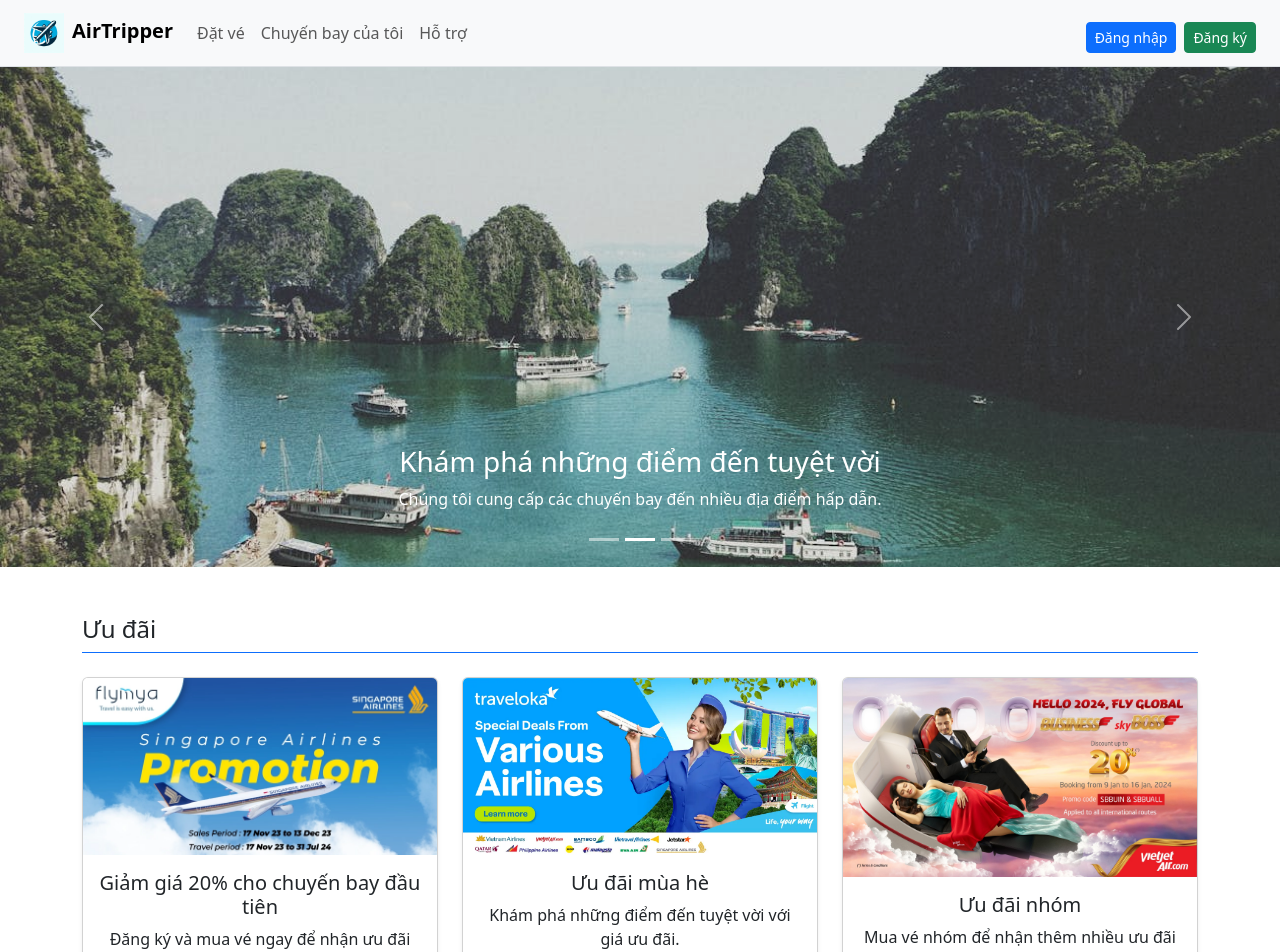
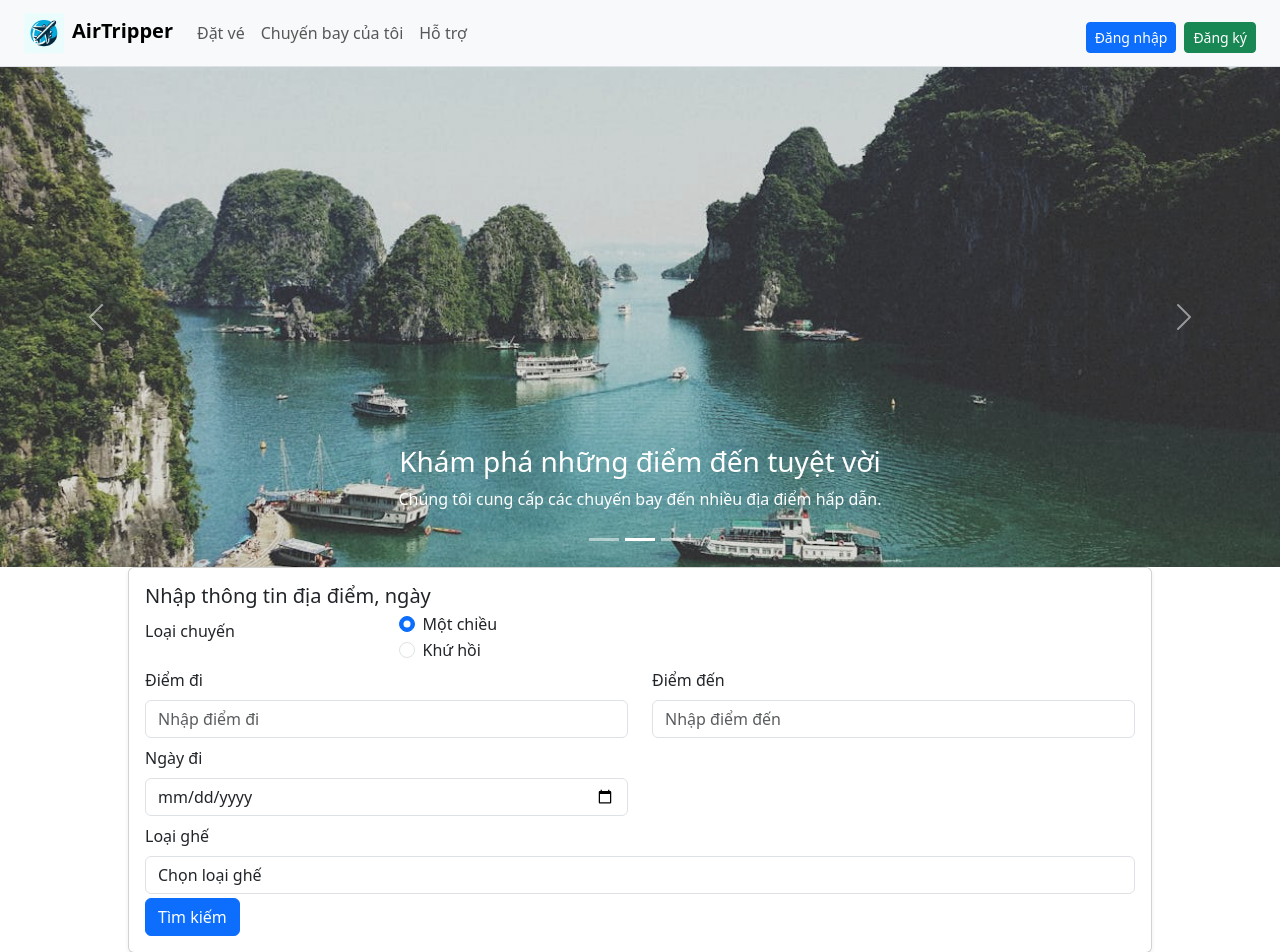
Before and after one commit to NguyenThanHoangAn/AirTicketBookingProject, a React (Create React App) app in the folder doan/: page / in a window 1280 px wide. Shown: the top 952 px of the page. Built offline with nearby package versions, Linux system fonts and the light colour scheme.

Commit message:
fifth code kha

```diff
--- a/doan/src/components/Homepage.js
+++ b/doan/src/components/Homepage.js
@@ -11,6 +11,7 @@ const Homepage = () => {
     return (
         <main>
             <Banner /> {/* Thêm Banner ở đây */}
+            <BookingSection/>
             <Container className="py-5">
                 {/* Promotions Section */}
                 <section className="mb-5">
--- a/doan/src/components/SearchFlightResult.js
+++ b/doan/src/components/SearchFlightResult.js
@@ -4,6 +4,7 @@ import { useLocation, useNavigate } from 'react-router-dom';
 import { ListGroup, Button, Form, Card } from 'react-bootstrap';
 import Header from './Header';
 import Footer from './Footer';
+import flightsData from '../data/flights.json'
 
 const SearchFlightResult = () => {
     const location = useLocation();
@@ -20,11 +21,12 @@ const SearchFlightResult = () => {
 
     const handleSearch = () => {
         // Logic tìm kiếm chuyến bay
-        const results = filteredFlights.filter(flight => {
+        let results = flightsData.filter(flight => {
             const matchesDeparture = flight.DiemDi.toLowerCase().includes(departure.toLowerCase()) || !departure;
             const matchesDestination = flight.DiemDen.toLowerCase().includes(destination.toLowerCase()) || !destination;
             const matchesDepartureDate = flight.Ngay === departureDate || !departureDate;
             const matchesSeatClass = flight.LoaiGhe.toLowerCase() === seatClass.toLowerCase() || !seatClass;
+
             return matchesDeparture && matchesDestination && matchesDepartureDate && matchesSeatClass;
         });
 
--- a/doan/src/components/Seat.js
+++ b/doan/src/components/Seat.js
@@ -59,8 +59,8 @@ const SeatSelection = () => {
     };
 
     const handleConfirmSeats = () => {
-        tickets = { selectedSeats: selectedSeats.join('|') };
-        navigate('/payment', { state: { selectedSeats, customerInfo, flight, tickets } });
+        const updatedTickets = { selectedSeats: selectedSeats.join('|') }; // Sử dụng biến mới
+        navigate('/payment', { state: { selectedSeats, customerInfo, flight, tickets: updatedTickets } });
     };
 
     return (
```
